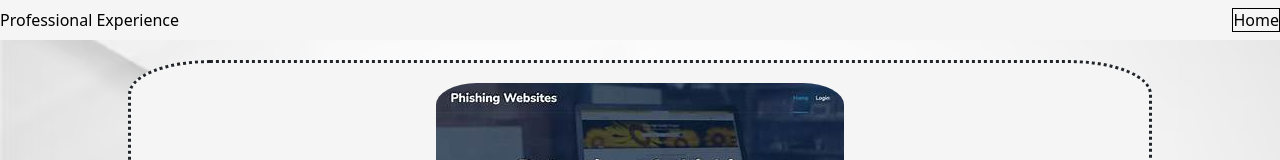
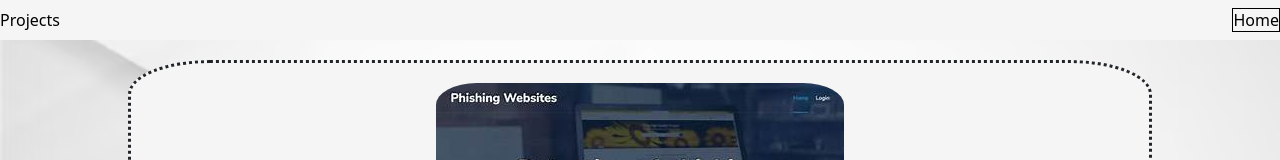
Before and after one commit to saipraneeth15/My-Web-Portfolio, a plain HTML site: page projects.html in a window 1280 px wide. Shown: the top 160 px of the page. Drawn offline with nearby package versions, Linux system fonts and the light colour scheme.

Commit message:
Update projects.html

```diff
--- a/projects.html
+++ b/projects.html
@@ -80,7 +80,7 @@
 <body>
     <div class="navbar fixed-top">
         <div class="logo">
-            <a href="#" id="hm">Professional Experience</a>
+            <a href="#" id="hm">Projects</a>
         </div>
         <div class="nav-links">
             <a href="index.html" id="hmm">Home</a>
```
